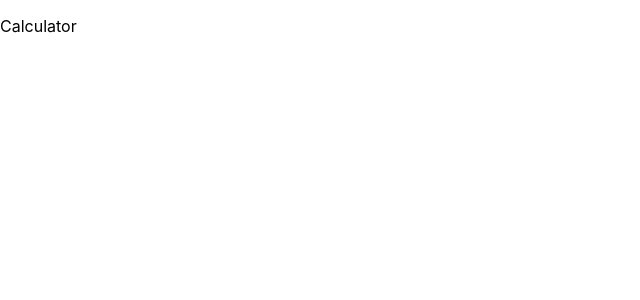
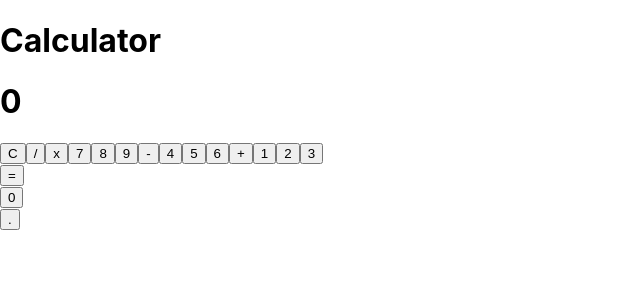
Before and after one commit to alasalle/calculator, a React (Create React App) app in the folder client/: page / in a window 1280 px wide. Shown: the top 300 px of the page, without its empty margins (0-640 px from the left). Built offline with nearby package versions, Linux system fonts and the light colour scheme.

Commit message:
basic buttons set up

```diff
--- a/client/src/App.js
+++ b/client/src/App.js
@@ -1,7 +1,10 @@
+import Calculator from './components/Calculator';
+
 function App() {
   return (
     <div className="App">
-      <p>Calculator</p>
+      <h1>Calculator</h1>
+      <Calculator />
     </div>
   );
 }
--- a/client/src/components/Calculator.js
+++ b/client/src/components/Calculator.js
@@ -7,7 +7,9 @@ import EqualButton from './EqualButton';
 
 
 const Calculator = () => {
-    <div>
+
+    return (
+        <div>
         <Display />
         <div className='buttonPad'>
             <ClearButton />
@@ -34,6 +36,7 @@ const Calculator = () => {
 
         </div>
     </div>
+    )
 }
 
 export default Calculator
--- a/client/src/components/ClearButton.js
+++ b/client/src/components/ClearButton.js
@@ -0,0 +1,9 @@
+import React from 'react';
+
+const ClearButton = () => {
+  return (
+    <button type="button">C</button>
+  );
+};
+
+export default ClearButton;
--- a/client/src/components/Display.js
+++ b/client/src/components/Display.js
@@ -0,0 +1,9 @@
+import React from 'react';
+
+const Display = () => {
+    return (
+        <h1>0</h1>
+    )
+}
+
+export default Display;
--- a/client/src/components/EqualButton.js
+++ b/client/src/components/EqualButton.js
@@ -0,0 +1,9 @@
+import React from 'react';
+
+const EqualButton = () => {
+  return (
+    <button type="button">=</button>
+  );
+};
+
+export default EqualButton;
--- a/client/src/components/FunctionButton.js
+++ b/client/src/components/FunctionButton.js
@@ -0,0 +1,9 @@
+import React from 'react';
+
+const FunctionButton = ({ buttonValue }) => {
+  return (
+    <button type="button">{buttonValue}</button>
+  );
+};
+
+export default FunctionButton;
--- a/client/src/components/NumberButton.js
+++ b/client/src/components/NumberButton.js
@@ -0,0 +1,9 @@
+import React from 'react';
+
+const NumberButton = ({ buttonValue }) => {
+  return (
+    <button type="button">{buttonValue}</button>
+  );
+};
+
+export default NumberButton;
```
